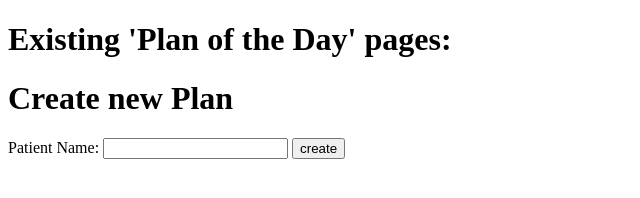
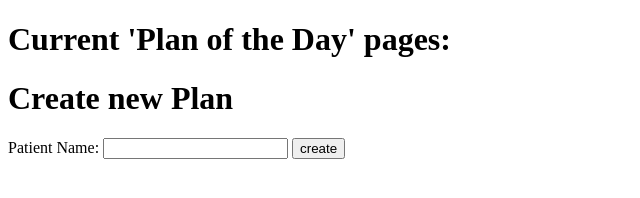
Before and after one commit to feordin/PODPrototype, a website: page public/index.html in a window 1280 px wide. Shown: the whole page, without its empty margins (0-640 px from the left). Drawn offline with nearby package versions, Linux system fonts and the light colour scheme; no server answers.

Commit message:
Test Visual Studio Git Integration

```diff
--- a/public/index.html
+++ b/public/index.html
@@ -8,7 +8,7 @@
     <script src="indexScripts.js"></script>
 </head>
 <body>
-    <h1>Existing 'Plan of the Day' pages:</h1>
+    <h1>Current 'Plan of the Day' pages:</h1>
     <div id="plans"></div>
     <h1>Create new Plan</h1>
     <label>Patient Name: <input id="txtPatientName" type="text" /></label>
```
